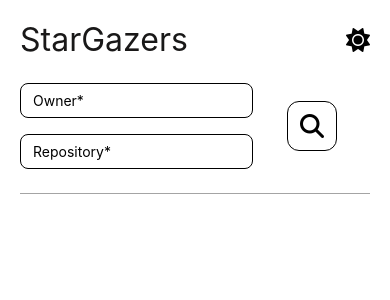
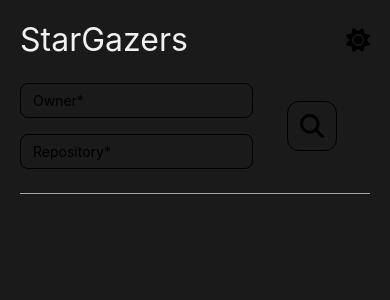
Before and after one commit to gladiuscode/react-native-stargazers, a React Native app: screen / in a window 390 px wide. Shown: the top 300 px of the page. Built offline with nearby package versions, Linux system fonts and the light colour scheme.

Commit message:
feat: update palette dark variant colors

```diff
--- a/src/presentation/providers/theme/palette.theme.ts
+++ b/src/presentation/providers/theme/palette.theme.ts
@@ -7,17 +7,19 @@ const light = {
   success: '#4ca742',
   successSurface: 'rgb(213,255,213)',
   divider: '#a4a4a4',
+  border: '#191818',
 };
 
 const dark: typeof light = {
-  background: '#ffffff',
-  text: '#191818',
-  textLight: 'rgba(25,24,24,0.37)',
+  background: '#1a1a1a',
+  text: '#f1f1f1',
+  textLight: 'rgba(255,255,255,0.82)',
   error: '#f43838',
   errorSurface: 'rgb(255,185,185)',
   success: '#4ca742',
   successSurface: 'rgb(213,255,213)',
   divider: '#a4a4a4',
+  border: '#f1f1f1',
 };
 
 const palette = {
```
